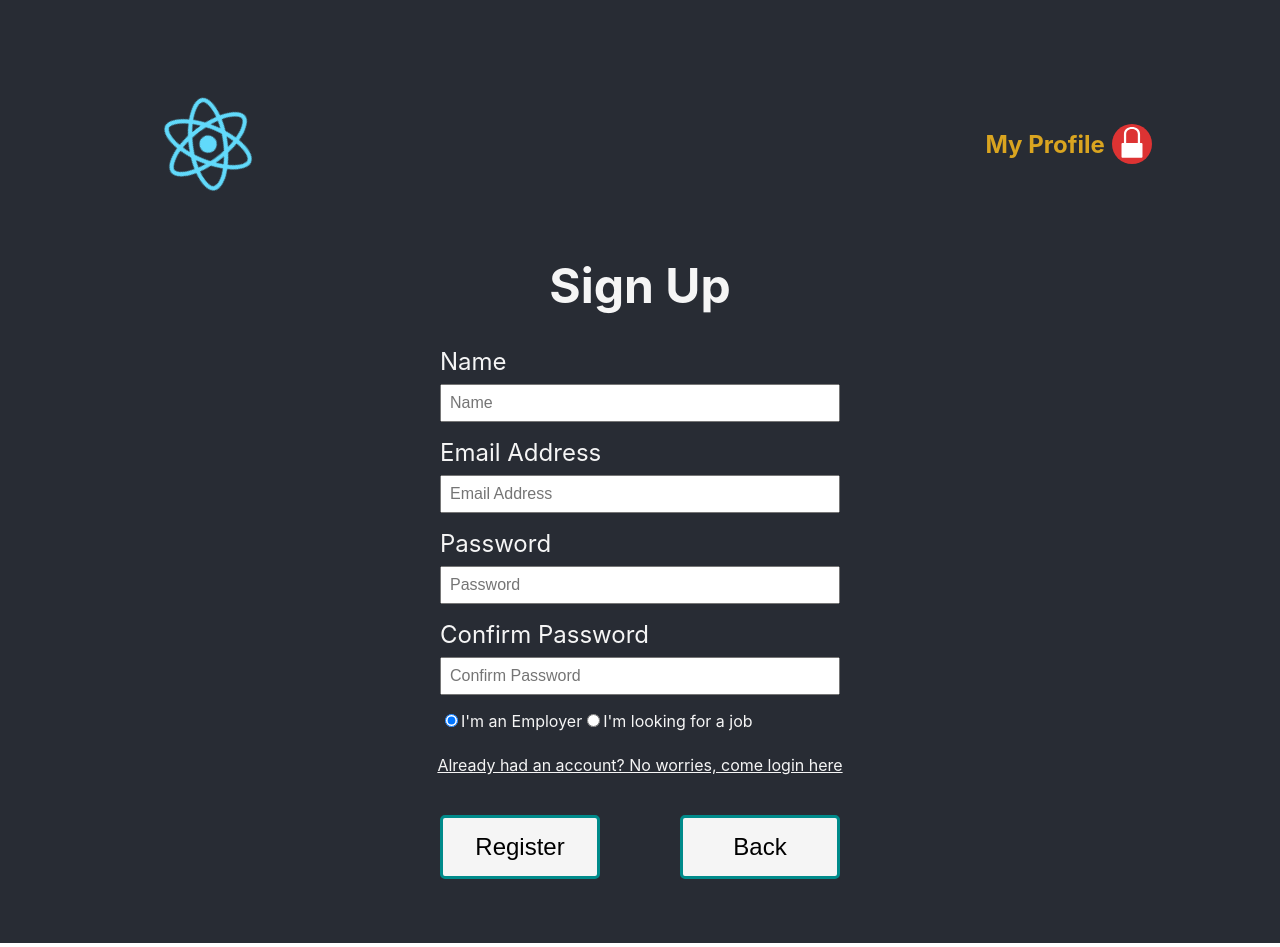
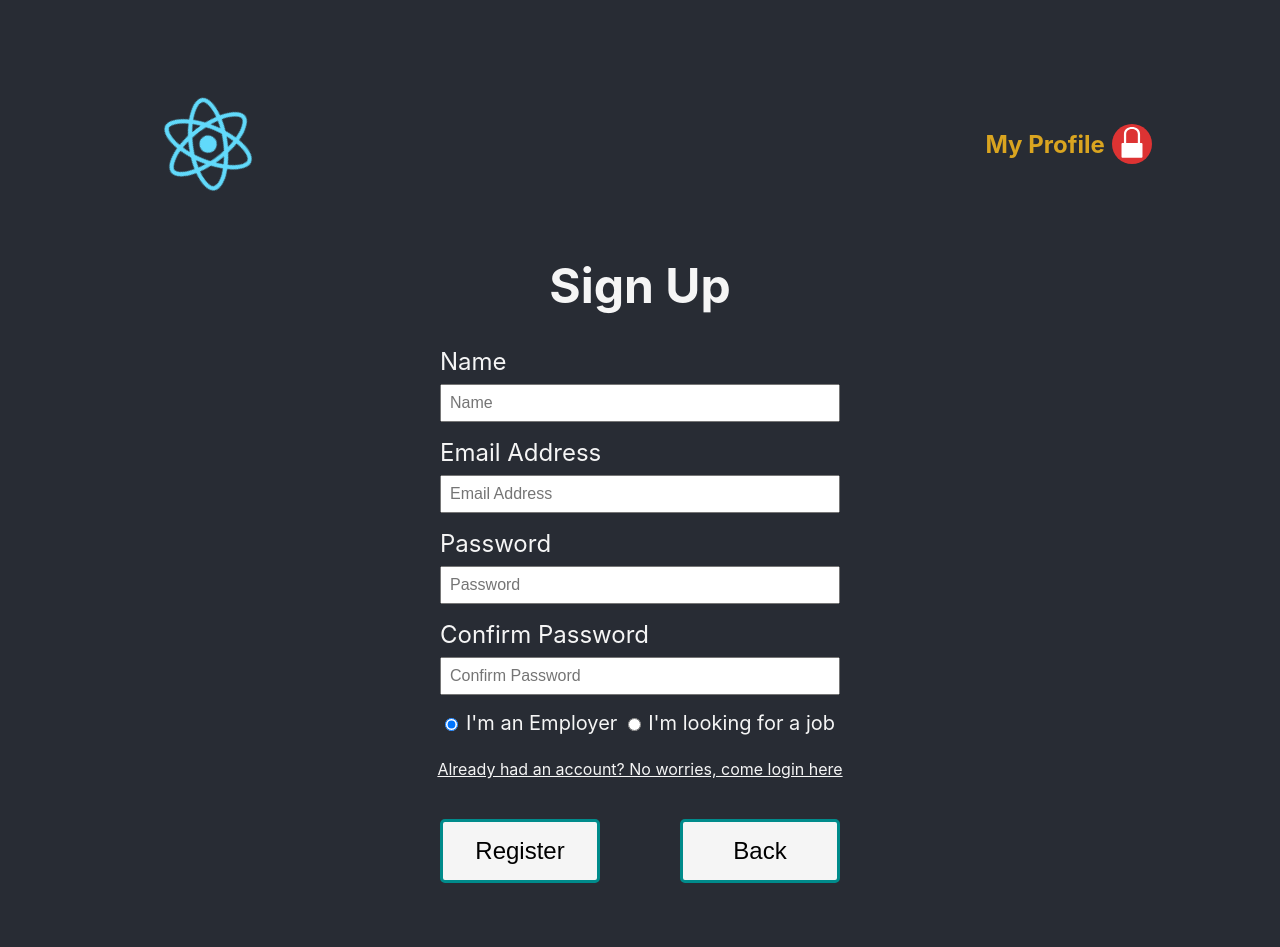
Before and after one commit to rwang301/COMP3900-Project, a React (Create React App) app in the folder frontend/: page / in a window 1280 px wide. Both pictures are taken after a click on the button "Register". Built offline with nearby package versions, Linux system fonts and the light colour scheme.

Commit message:
Style radio boxes

```diff
--- /dev/null
+++ b/frontend/src/components/Radios.js
@@ -0,0 +1,48 @@
+import React from "react";
+import styled from "styled-components";
+
+const OuterContainer = styled.div`
+  display: flex;
+  justify-content: space-between;
+`;
+
+const InnerContainer = styled.div`
+  display: flex;
+  justify-content: center;
+  align-items: center;
+`;
+
+const InnerContainerEmployer = styled(InnerContainer)`
+  flex: 4;
+`;
+
+const InnerContainerJobSeeker = styled(InnerContainer)`
+  flex: 5;
+`;
+
+const Label = styled.label`
+  font-size: 2.5vmin;
+  @media (max-width: 750px) {
+    font-size: 2vmin;
+  }
+  @media (max-width: 500px) {
+    font-size: 1.5vmin;
+  }
+`;
+
+export default function Radios({employer, handleEmployerChange, jobSeeker, handleJobSeekerChange}) {
+  return (
+    <OuterContainer>
+      <InnerContainerEmployer>
+        <input type="radio" id="employer" name="role" checked={employer} onChange={handleEmployerChange} />
+        &nbsp;
+        <Label htmlFor="employer">I'm an Employer</Label>
+      </InnerContainerEmployer>
+      <InnerContainerJobSeeker>
+        <input type="radio" id="seeker" name="role" checked={jobSeeker} onChange={handleJobSeekerChange} />
+        &nbsp;
+        <Label htmlFor="seeker">I'm looking for a job</Label>
+      </InnerContainerJobSeeker>
+    </OuterContainer>
+  )
+}
--- a/frontend/src/components/Register.js
+++ b/frontend/src/components/Register.js
@@ -2,6 +2,7 @@ import React from 'react';
 import Buttons from './Buttons';
 import { Main, Header, Form, Link, isEmailValid } from './Form';
 import Input from './Input';
+import Radios from './Radios';
 
 export default function Register(props) {
 	const [name, setName] = React.useState('');
@@ -69,10 +70,12 @@ export default function Register(props) {
         <Input type="email" id="Email Address" value={email} handleChange={handleEmailChange} />
         <Input type="password" id="Password" value={password} handleChange={handlePasswordChange} />
         <Input type="password" id="Confirm Password" value={confirmPassword} handleChange={handleConfirmPasswordChange} />
-        <input type="radio" id="employer" name="role" checked={employer} onChange={handleEmployerChange} />
-        <label htmlFor="employer">I'm an Employer</label>
-        <input type="radio" id="seeker" name="role" checked={jobSeeker} onChange={handleJobSeekerChange} />
-        <label htmlFor="seeker">I'm looking for a job</label>
+        <Radios
+          employer={employer}
+          jobSeeker={jobSeeker}
+          handleEmployerChange={handleEmployerChange}
+          handleJobSeekerChange={handleJobSeekerChange}
+        />
       </Form>
       <Link onClick={props.setLogin}>Already had an account? No worries, come login here</Link>
       <Buttons
```
